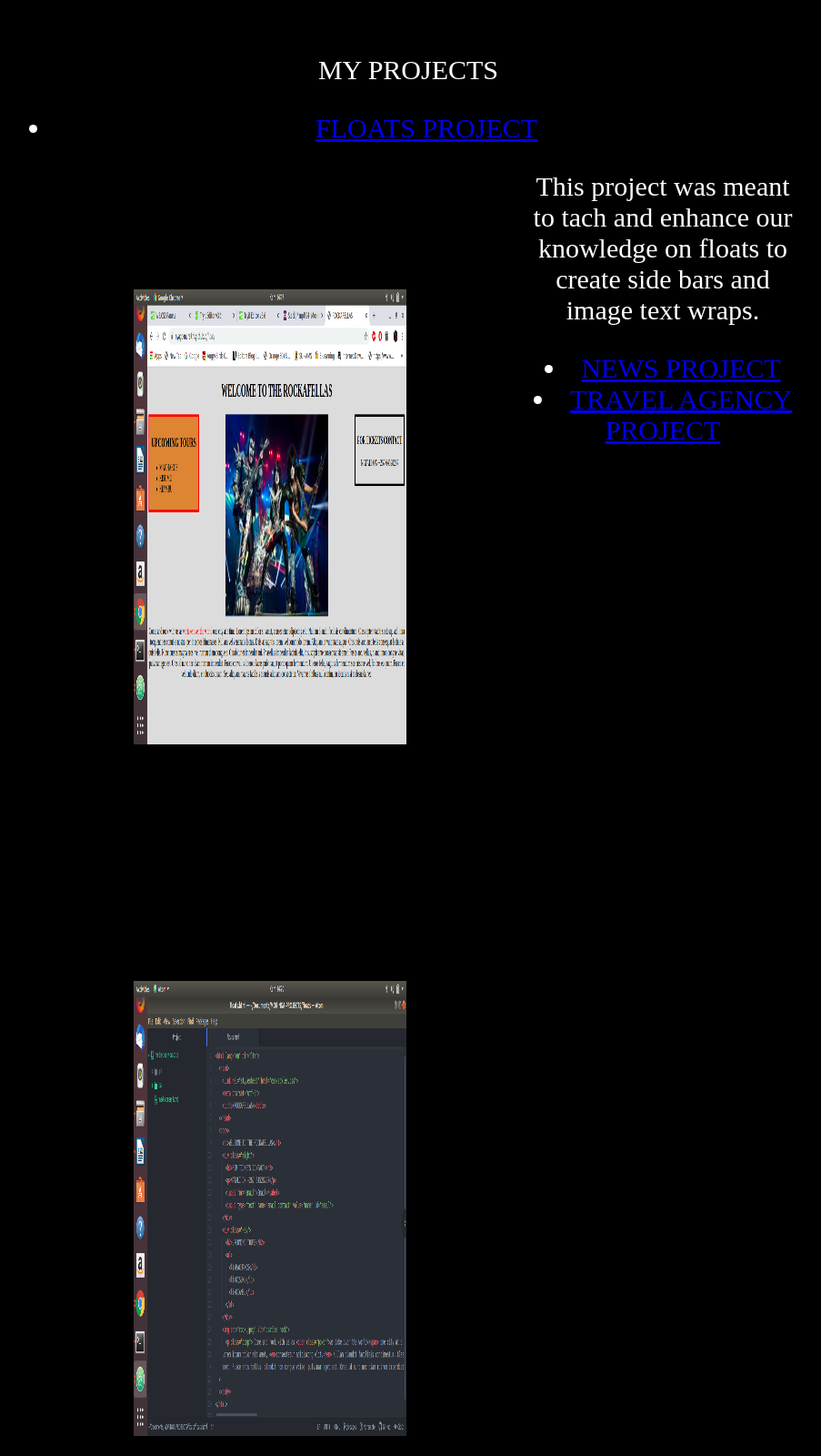
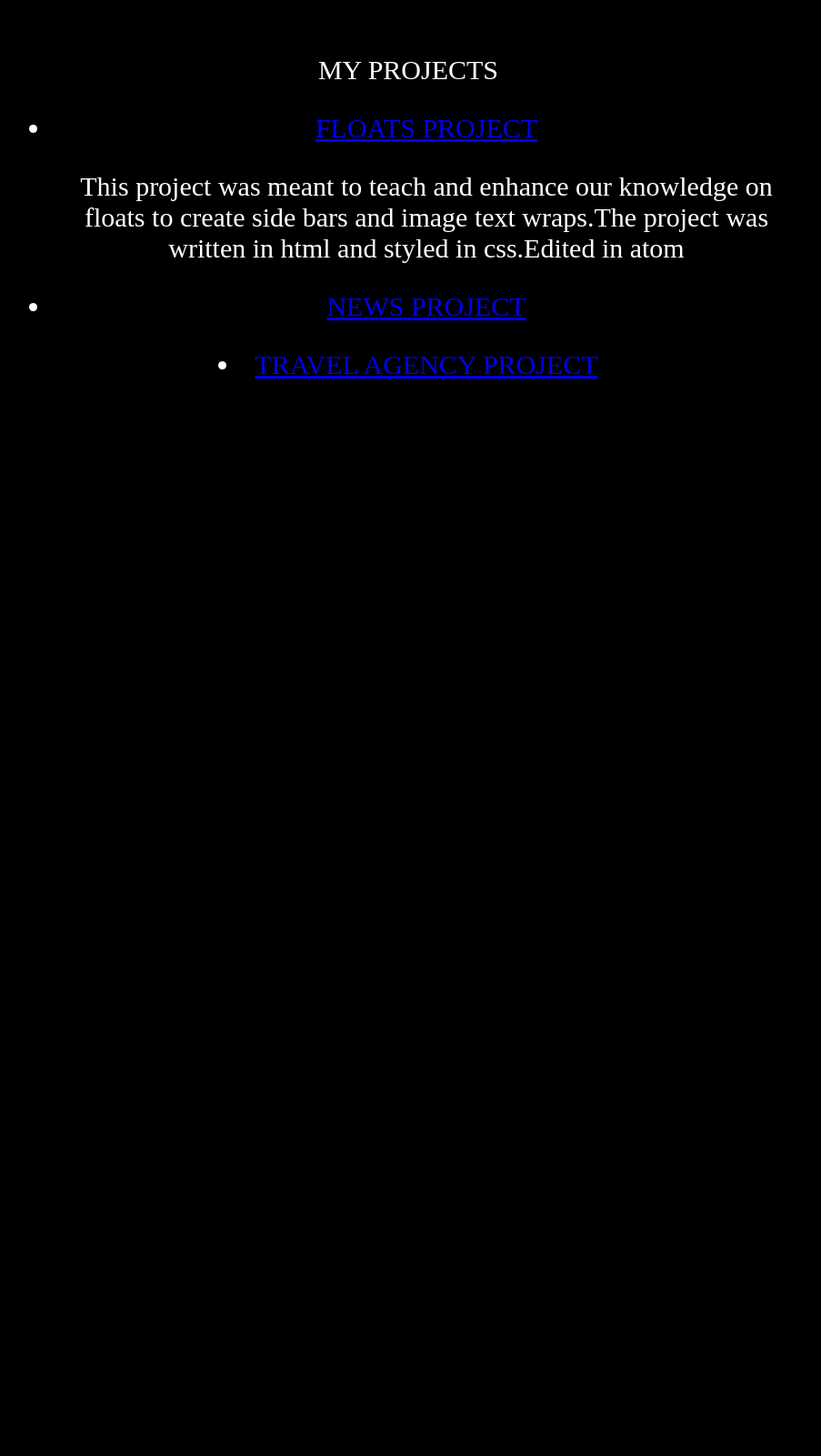
Before and after one commit to NYAGO-MUREITHI/my-portfolio, a plain HTML site: page projects.html in a window 1280 px wide. Shown: the part 140-1740 px from the top of the page at 91% size, without its empty margins (191-1094 px from the left). After the commit the page ends 800 px from the top, so only its background shows below. Drawn offline with Linux system fonts and the light colour scheme.

Commit message:
add p tag to li

```diff
--- a/projects.html
+++ b/projects.html
@@ -16,15 +16,19 @@
 
       <p>MY PROJECTS</p>
       <ul>
-        <li><a href="https://nyago-mureithi.github.io/float/">FLOATS PROJECT</a></li>
+
+        <li><a href="https://nyago-mureithi.github.io/float/">FLOATS PROJECT</a>
+
+          <p>This project was meant to teach and enhance our knowledge on floats to create side bars
+            and image text wraps.The project was written in html and styled in css.Edited in atom
+           </p>
+
+        </li>
       </ul>
-      <img src="floats.png" alt="webpage picture">
-      <img src="floatcss.png" alt="html screenshot">
-      <img src="floatcss1.png" alt="css">
-      <img src="floatcss2.png" alt="css2">
-      <p> This project was meant to tach and enhance our knowledge on floats to create side bars
-      and image text wraps. </p>
+      <ul>
         <li><a href="https://nyago-mureithi.github.io/newspaper/">NEWS PROJECT</a></li>
+        <p></p>
+      </ul>
         <li><a href="https://nyago-mureithi.github.io/travel/">TRAVEL AGENCY PROJECT</a></li>
 
     </div>
```
